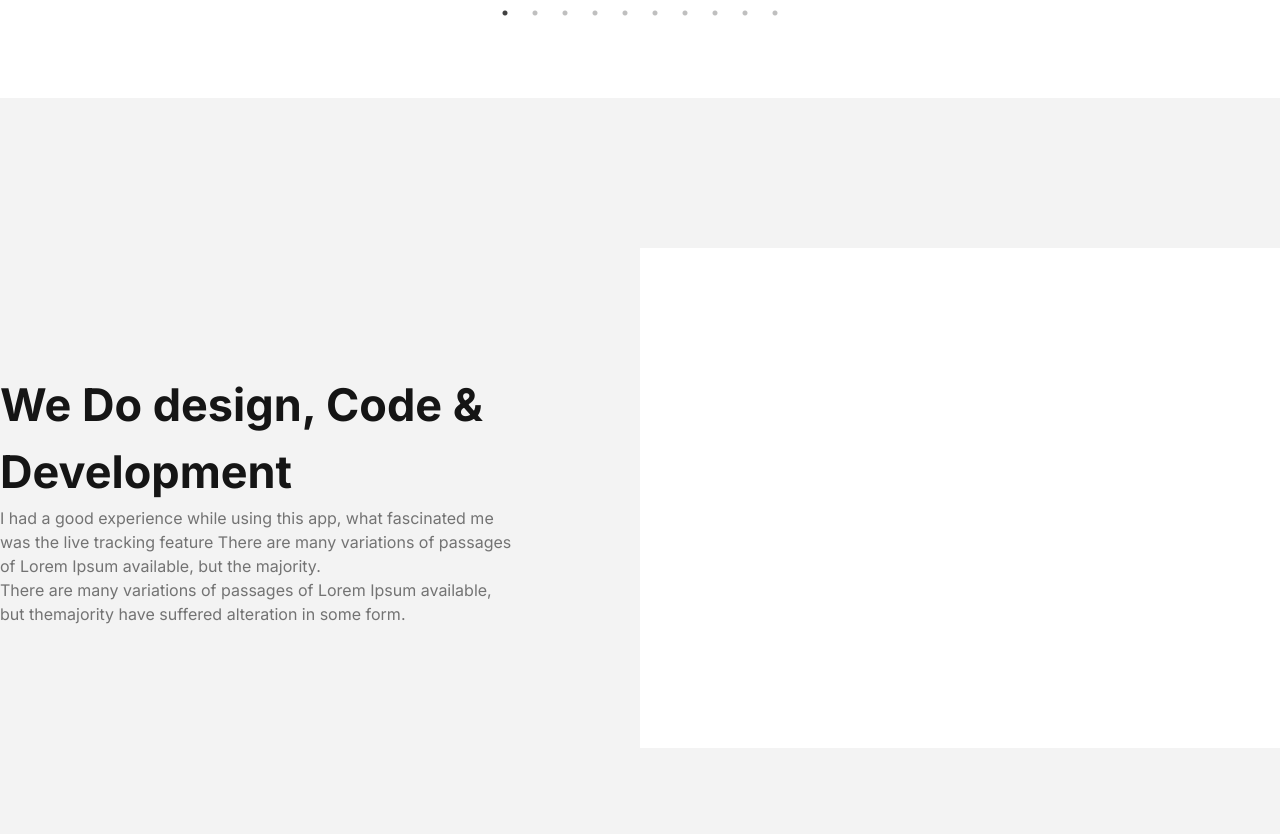
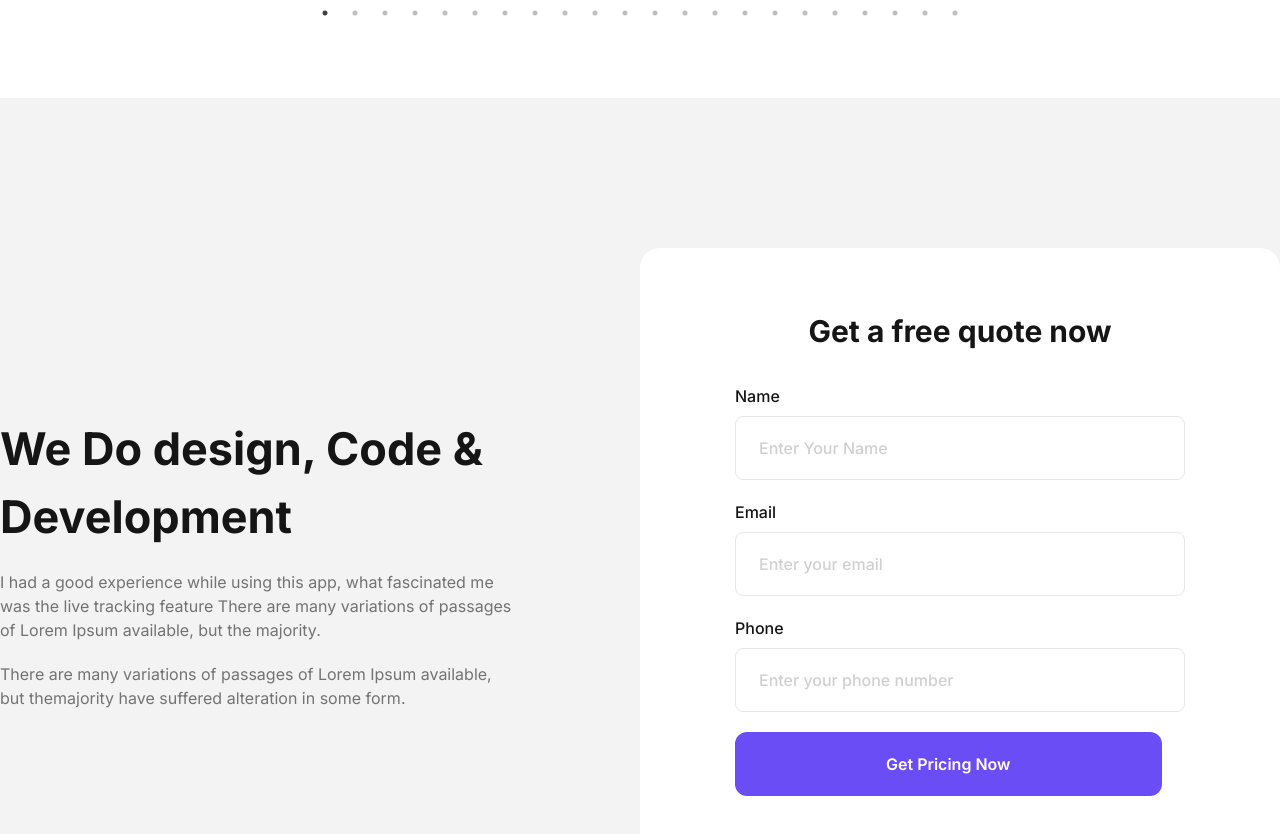
Before and after one commit to bijoysahadev/Agenc_, a React (Vite) app: page / in a window 1280 px wide. Shown: the part 7187-8021 px from the top of the page. Built offline with nearby package versions, Linux system fonts and the light colour scheme.

Commit message:
feat:Contact page layout done

```diff
--- a/src/Layouts/Agency.jsx
+++ b/src/Layouts/Agency.jsx
@@ -7,6 +7,8 @@ import Heading from '../Componets/Heading'
 import SubHeading from '../Componets/SubHeading'
 import AgecyCard from '../Componets/AgecyCard'
 import  AgencyCard1 from '../assets/AgencyCard1.png'
+import  AgencyCard2 from '../assets/AgencyCard2.png'
+import AgencyCard3 from '../assets/AgecnyCard3.png'
 const Agency = () => {
   return (
  <section className={`py-[150px]`} >
@@ -17,8 +19,8 @@ const Agency = () => {
           <SubHeading  className={`w-[508px] !pt-20 pb-20 leading-[26px]`} text={`There are many variations of passages of Lorem Ipsum available, but the majority have suffered alteration in some form, by injected humour, or randomised words which don't look even slightly believable.`} />
            <Flex className={`flex-wrap justify-center  `} >
              <AgecyCard tittle={`Innovative Ideas`}  text={`Because each project is different, we adapt to your business model.`} icon={AgencyCard1} />
-            <AgecyCard className={`mt-8 ml-16`} tittle={`Innovative Ideas`}  text={`Because each project is different, we adapt to your business model.`} icon={AgencyCard1} />
-            <AgecyCard className={`pt-10`} tittle={`Innovative Ideas`}  text={`Because each project is different, we adapt to your business model.`} icon={AgencyCard1} />
+            <AgecyCard className={`mt-8 ml-16`} tittle={`Innovative Ideas`}  text={`Because each project is different, we adapt to your business model.`} icon={AgencyCard2} />
+            <AgecyCard className={`pt-10`} tittle={`Innovative Ideas`}  text={`Because each project is different, we adapt to your business model.`} icon={AgencyCard3} />
            </Flex>
           </div>
 
--- a/src/Layouts/Client.jsx
+++ b/src/Layouts/Client.jsx
@@ -80,6 +80,42 @@ var settings = {
      <div className='px-3' >
        <ClientCard text1={`Rosa Farmer`}  text2={`UI Designer`}  tittle={`I had a good experience while using this app, what fascinated me was the live tracking feature There are many variations of passages of Lorem Ipsum available, but the majority.`} icon={ClientIcon3} />
      </div>
+     <div className='px-3' >
+       <ClientCard text1={`Rosa Farmer`}  text2={`UI Designer`}  tittle={`I had a good experience while using this app, what fascinated me was the live tracking feature There are many variations of passages of Lorem Ipsum available, but the majority.`} icon={ClientIcon3} />
+     </div>
+     <div className='px-3' >
+       <ClientCard text1={`Rosa Farmer`}  text2={`UI Designer`}  tittle={`I had a good experience while using this app, what fascinated me was the live tracking feature There are many variations of passages of Lorem Ipsum available, but the majority.`} icon={ClientIcon3} />
+     </div>
+     <div className='px-3' >
+       <ClientCard text1={`Rosa Farmer`}  text2={`UI Designer`}  tittle={`I had a good experience while using this app, what fascinated me was the live tracking feature There are many variations of passages of Lorem Ipsum available, but the majority.`} icon={ClientIcon3} />
+     </div>
+     <div className='px-3' >
+       <ClientCard text1={`Rosa Farmer`}  text2={`UI Designer`}  tittle={`I had a good experience while using this app, what fascinated me was the live tracking feature There are many variations of passages of Lorem Ipsum available, but the majority.`} icon={ClientIcon3} />
+     </div>
+     <div className='px-3' >
+       <ClientCard text1={`Rosa Farmer`}  text2={`UI Designer`}  tittle={`I had a good experience while using this app, what fascinated me was the live tracking feature There are many variations of passages of Lorem Ipsum available, but the majority.`} icon={ClientIcon3} />
+     </div>
+     <div className='px-3' >
+       <ClientCard text1={`Rosa Farmer`}  text2={`UI Designer`}  tittle={`I had a good experience while using this app, what fascinated me was the live tracking feature There are many variations of passages of Lorem Ipsum available, but the majority.`} icon={ClientIcon3} />
+     </div>
+     <div className='px-3' >
+       <ClientCard text1={`Rosa Farmer`}  text2={`UI Designer`}  tittle={`I had a good experience while using this app, what fascinated me was the live tracking feature There are many variations of passages of Lorem Ipsum available, but the majority.`} icon={ClientIcon3} />
+     </div>
+     <div className='px-3' >
+       <ClientCard text1={`Rosa Farmer`}  text2={`UI Designer`}  tittle={`I had a good experience while using this app, what fascinated me was the live tracking feature There are many variations of passages of Lorem Ipsum available, but the majority.`} icon={ClientIcon3} />
+     </div>
+     <div className='px-3' >
+       <ClientCard text1={`Rosa Farmer`}  text2={`UI Designer`}  tittle={`I had a good experience while using this app, what fascinated me was the live tracking feature There are many variations of passages of Lorem Ipsum available, but the majority.`} icon={ClientIcon3} />
+     </div>
+     <div className='px-3' >
+       <ClientCard text1={`Rosa Farmer`}  text2={`UI Designer`}  tittle={`I had a good experience while using this app, what fascinated me was the live tracking feature There are many variations of passages of Lorem Ipsum available, but the majority.`} icon={ClientIcon3} />
+     </div>
+     <div className='px-3' >
+       <ClientCard text1={`Rosa Farmer`}  text2={`UI Designer`}  tittle={`I had a good experience while using this app, what fascinated me was the live tracking feature There are many variations of passages of Lorem Ipsum available, but the majority.`} icon={ClientIcon3} />
+     </div>
+     <div className='px-3' >
+       <ClientCard text1={`Rosa Farmer`}  text2={`UI Designer`}  tittle={`I had a good experience while using this app, what fascinated me was the live tracking feature There are many variations of passages of Lorem Ipsum available, but the majority.`} icon={ClientIcon3} />
+     </div>
     </Slider>
   </section>
   )
--- a/src/Layouts/Contact.jsx
+++ b/src/Layouts/Contact.jsx
@@ -3,6 +3,7 @@ import Flex from '../Componets/Flex'
 import React from 'react'
 import Heading from '../Componets/Heading'
 import SubHeading from '../Componets/SubHeading'
+import Button from '../Componets/Button'
 
 const Contact = () => {
   return (
@@ -10,11 +11,31 @@ const Contact = () => {
     <Container>
         <Flex className={`items-center justify-around`} >
             <div  className='w-1/2 ' >
-            <Heading  className={`text-start`} tittle={`We Do design, Code & Development`} />
+            <Heading  className={`text-start py-5 `} tittle={`We Do design, Code & Development`} />
             <SubHeading  className={`w-[514px]  text-start font-normal text-[16px]`} text={`I had a good experience while using this app, what fascinated me was the live tracking feature There are many variations of passages of Lorem Ipsum available, but the majority.`} />
-            <SubHeading className={`w-[514px]  text-start font-normal text-[16px]`}  text={`There are many variations of passages of Lorem Ipsum available, but themajority  have suffered alteration in some form.`} />
+            <SubHeading  className={` pt-5 w-[514px]  text-start font-normal text-[16px]`}  text={`There are many variations of passages of Lorem Ipsum available, but themajority  have suffered alteration in some form.`} />
             </div>
-            <div className='w-1/2 h-[500px] bg-[#FFFFFF]' ></div>
+            <div className='w-1/2 bg-[#FFFFFF] rounded-[20px]  flex flex-col items-center justify-center ' >
+            <div className='w-[536px]  bg-white rounded-[20px]  py-[61px] px-[43px] ' >
+
+<h4 className={` pb-[30px] font-inter text-black text-[30px] font-bold  text-center`} >Get a free quote now</h4>
+<form action="
+">
+    <label  className='text-base text-black font-medium font-inter' htmlFor="Name">Name
+        <input id='Name' className=' mt-2 py-[19px] px-[23px] w-full border border-[#E8E8E8] rounded-lg placeholder:text-[#D0D0D0] placeholder:text-base ' type="text" placeholder='Enter Your Name' />
+    </label>
+    <label  className=' my-5 block text-base text-black font-medium font-inter' htmlFor="Email">Email
+        <input id='Email' className=' mt-2 py-[19px] px-[23px] w-full border border-[#E8E8E8] rounded-lg placeholder:text-[#D0D0D0] placeholder:text-base ' type="text" placeholder='Enter your email' />
+    </label>
+    <label  className='text-base text-black font-medium font-inter' htmlFor="Phone">Phone
+        <input id='Phone' className=' mt-2 py-[19px] px-[23px] w-full border border-[#E8E8E8] rounded-lg placeholder:text-[#D0D0D0] placeholder:text-base ' type="text" placeholder='Enter your phone number' />
+    </label>
+
+</form>
+             <Button  className={ ` mt-5 py-[19px] px-[150px] `} tittle={`Get Pricing Now`} />
+            </div>
+
+            </div>
         </Flex>
     </Container>
    </section>
```
Also changed, not shown: src/assets/AgecnyCard3.png (added), src/assets/AgencyCard2.png (added).
